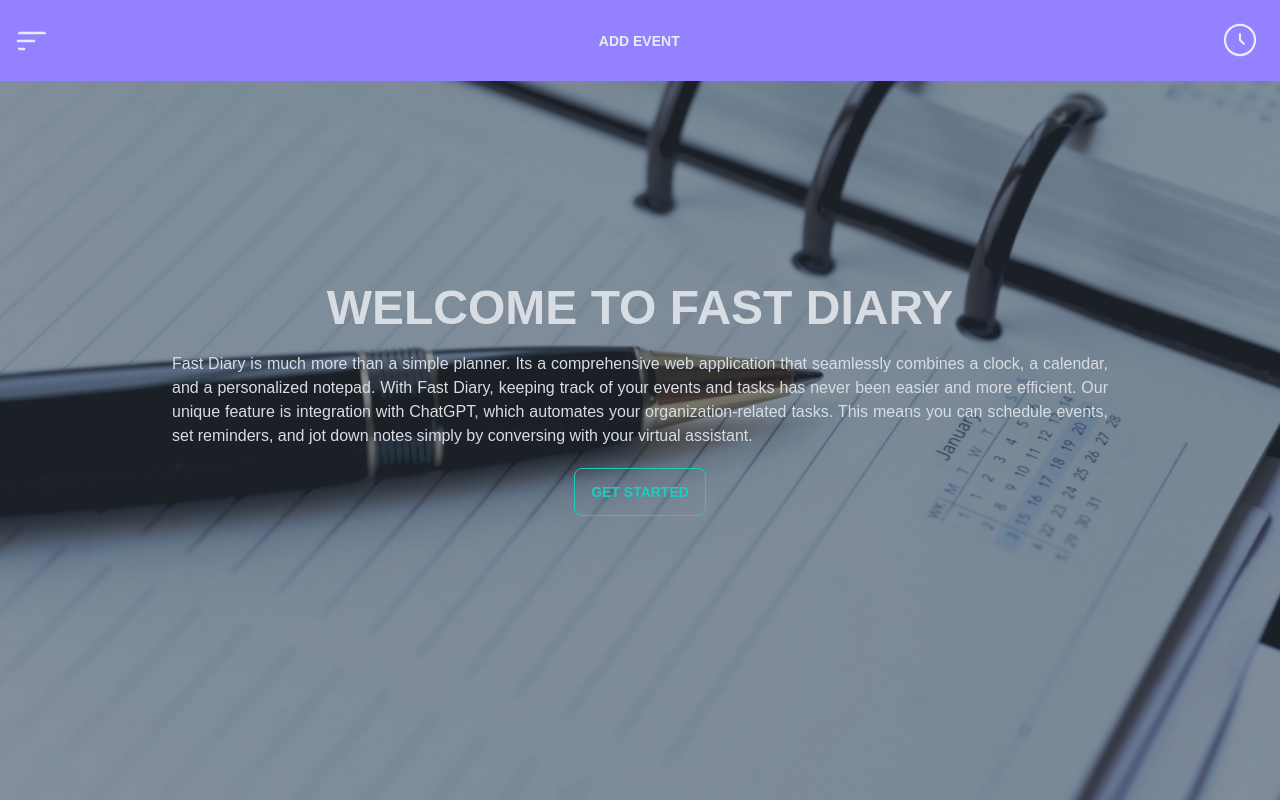
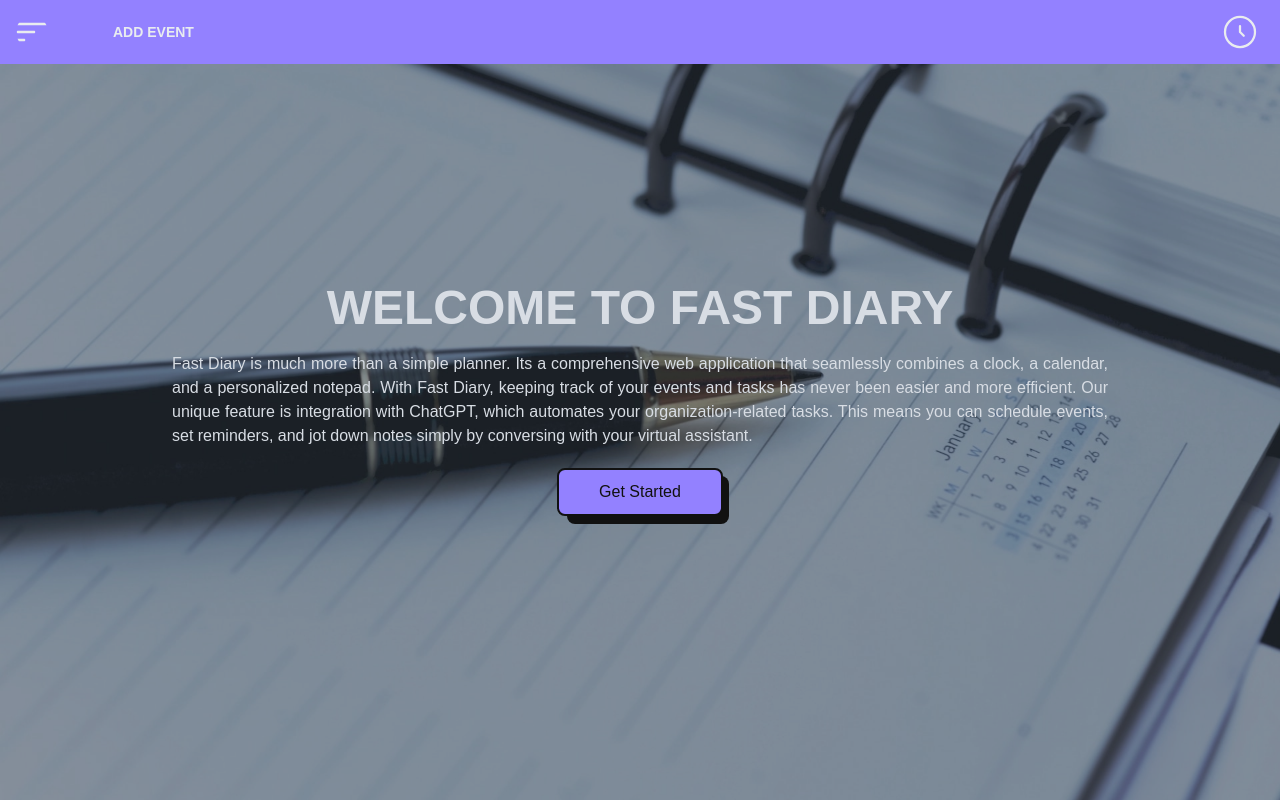
Before and after one commit to Nacho35/Ciber-Fouders-Group-Proyect, a Next.js app in the folder time-sage/: page / in a window 1280 px wide. Shown: the top 800 px of the page. Built offline with nearby package versions, Linux system fonts and the light colour scheme.

Commit message:
cambios boton del home y ajuste en navbar

```diff
--- a/time-sage/src/app/components/Diary.jsx
+++ b/time-sage/src/app/components/Diary.jsx
@@ -7,18 +7,20 @@ const localizer = momentLocalizer(moment);
 
 const Diary = () => {
 	return (
-		<div className="m-5 w-auto font-Poppins lg:mt-4 lg:self-center md:mt-4 rounded text-colorSix">
-			<div className="card card-body rounded ">
+		<section id="diary">
+			<div className="m-5 mt-10 w-auto font-Poppins rounded text-colorSix min-h-screen">
+				<div className="">
 					<div className="">
 						<Calendar
 							localizer={localizer}
 							startAccessor="start"
 							endAccessor="end"
-						style={{ height: 500 }}
+							style={{ height: 900 }}
 						/>
 					</div>
 				</div>
 			</div>
+		</section>
 	);
 };
 
--- a/time-sage/src/app/components/Home.jsx
+++ b/time-sage/src/app/components/Home.jsx
@@ -1,3 +1,4 @@
+"use client";
 import React from "react";
 
 const Home = () => {
@@ -19,7 +20,7 @@ const Home = () => {
 						reminders, and jot down notes simply by conversing with your virtual
 						assistant.
 					</p>
-					<a href="#" className="btn btn-outline btn-accent accent-colorFour">
+					<a id="button-animation" href="#diary">
 						Get Started
 					</a>
 				</div>
--- a/time-sage/src/app/components/Navbar.jsx
+++ b/time-sage/src/app/components/Navbar.jsx
@@ -7,7 +7,7 @@ import bars from "../../../public/images/bars.svg";
 
 const Navbar = () => {
 	return (
-		<div className="navbar bg-colorOne font-Poppins fixed top-0 z-50">
+		<div className="navbar bg-colorOne font-Poppins fixed top-0 z-50 h-16">
 			<div className="navbar-start">
 				<div className="dropdown">
 					<label tabIndex={0} className="btn btn-ghost btn-circle avatar">
@@ -23,11 +23,11 @@ const Navbar = () => {
 						</div>
 					</div>
 				</div>
-			</div>
-			<div className="navbar-center">
-				<a href="#" className="btn btn-ghost text-xl uppercase">
-					Add Event
-				</a>
+				<div className="ml-10">
+					<a href="#" className="btn btn-ghost text-2xl uppercase">
+						Add Event
+					</a>
+				</div>
 			</div>
 			<div className="navbar navbar-end ">
 				<div className=" dropdown dropdown-end">
--- a/time-sage/src/app/globals.css
+++ b/time-sage/src/app/globals.css
@@ -46,6 +46,71 @@ body {
 	background-repeat: no-repeat;
 	background-size: cover;
 }
+
+/** 	BUTTON HOME */
+
+#button-animation {
+	align-items: center;
+	background-color: #9381FF;
+	border: 2px solid #111;
+	border-radius: 8px;
+	box-sizing: border-box;
+	color: #111;
+	cursor: pointer;
+	display: flex;
+	font-family: 'Poppins', sans-serif;
+	font-size: 16px;
+	height: 48px;
+	justify-content: center;
+	line-height: 24px;
+	width: fit-content;
+	margin: auto;
+	padding: 0 25px;
+	position: relative;
+	text-align: center;
+	text-decoration: none;
+	user-select: none;
+	-webkit-user-select: none;
+	touch-action: manipulation;
+}
+
+#button-animation:after {
+
+	background-color: #111;
+	border-radius: 8px;
+	content: "";
+	display: block;
+	height: 48px;
+	left: 0;
+	width: 100%;
+	position: absolute;
+	top: -2px;
+	transform: translate(8px, 8px);
+	transition: transform .2s ease-out;
+	z-index: -1;
+}
+
+
+#button-animation:hover:after {
+	transform: translate(0, 0);
+}
+
+#button-animation:active {
+	background-color: #9381FF;
+	outline: 0;
+}
+
+#button-animation:hover {
+	outline: 0;
+}
+
+@media (min-width: 768px) {
+	#button-animation {
+		padding: 0 40px;
+	}
+}
+
+
 
 /** CALENDAR */
 
```
Lines whose indentation alone changed are shown as unchanged.
